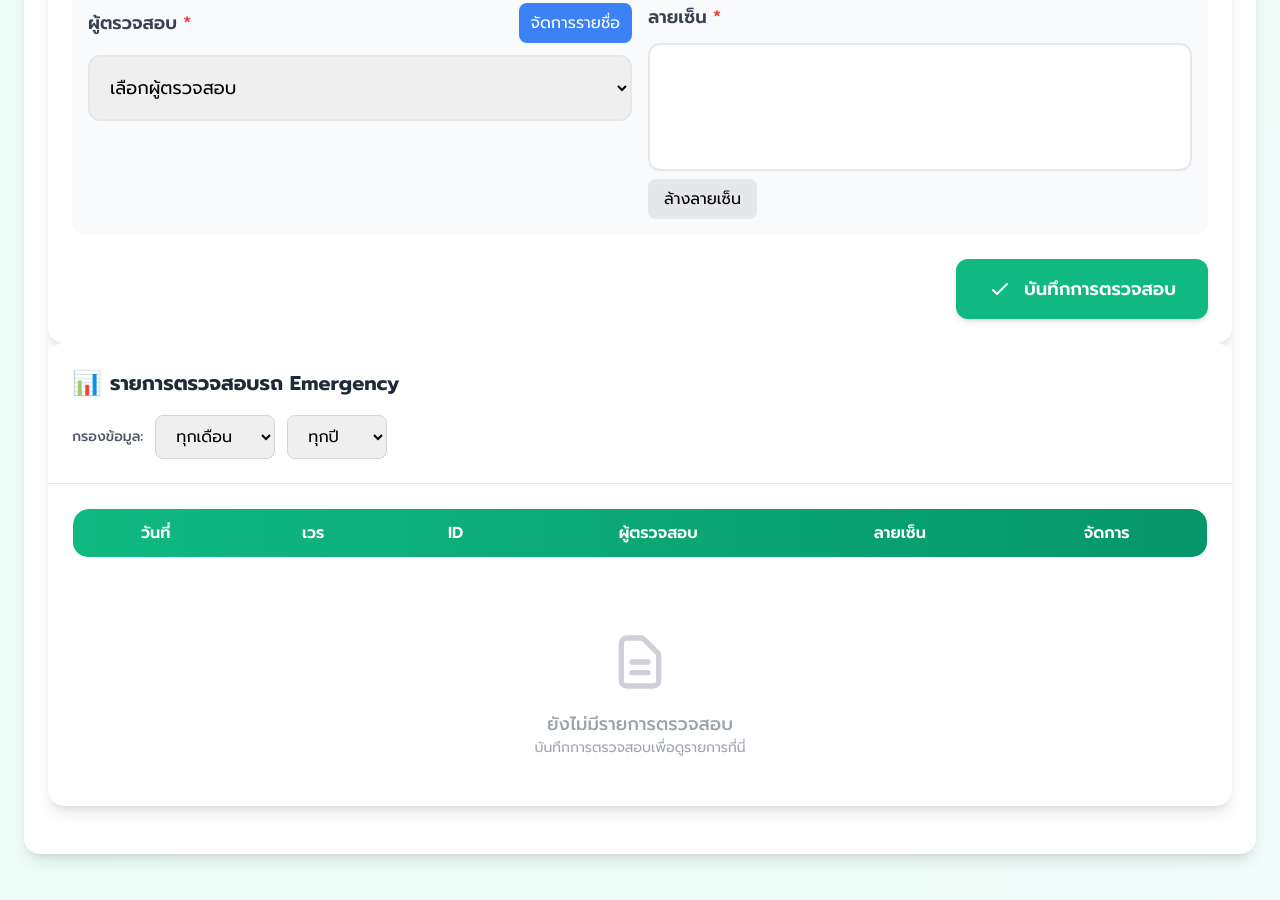
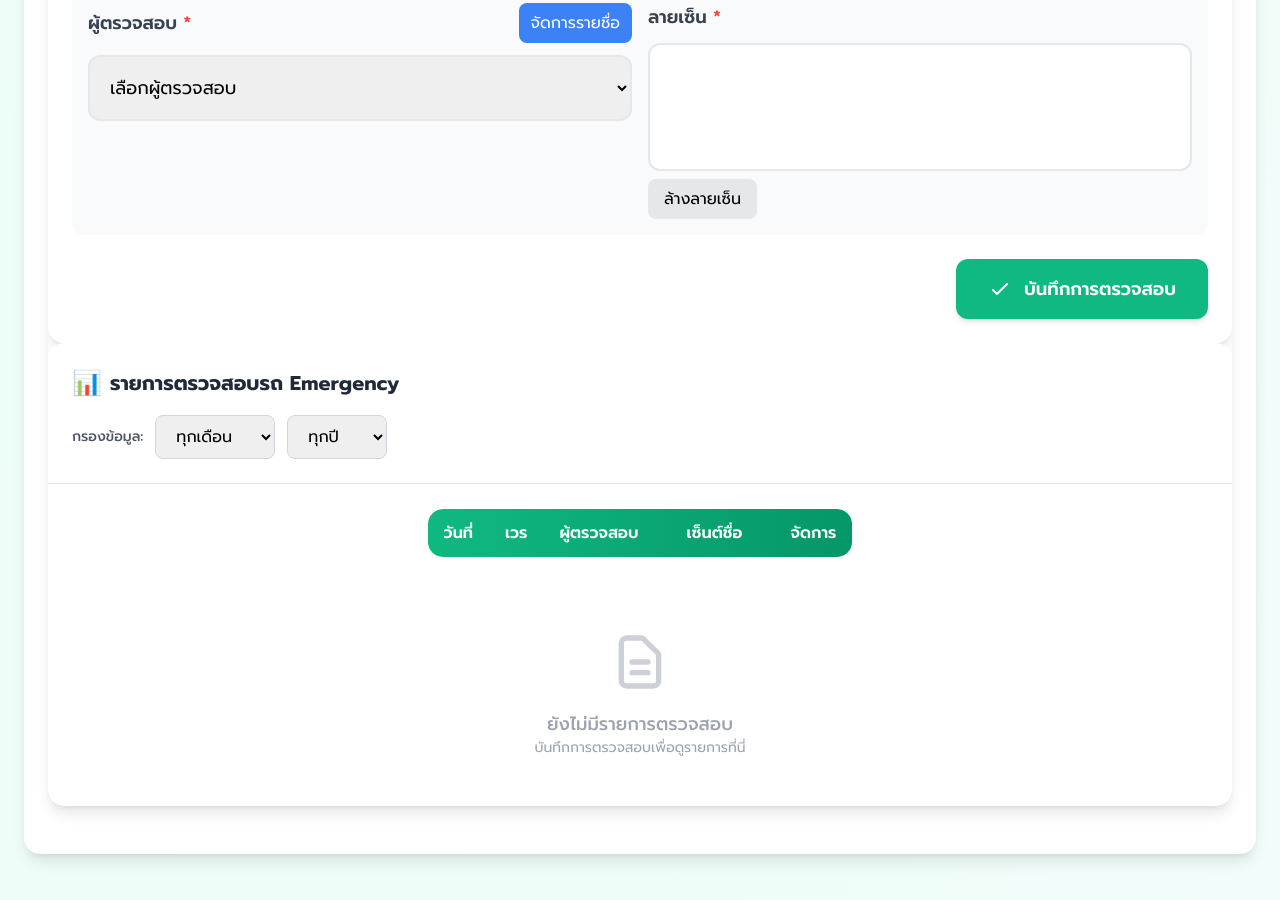
Before and after one commit to Aomaree12/index.emergency733.io, a plain HTML site: page index.html in a window 1280 px wide. Shown: the part 2871-3771 px from the top of the page. Drawn offline with nearby package versions, Linux system fonts and the light colour scheme; some packages are replaced by stand-ins of ours; a script that the page names is missing.

Commit message:
Update index.html

```diff
--- a/index.html
+++ b/index.html
@@ -351,20 +351,20 @@
       </div>
      </div>
     </div>
-    <div class="p-6">
-     <div class="overflow-x-auto">
-      <table class="w-full bg-white rounded-2xl overflow-hidden shadow-sm border border-gray-100">
-       <thead class="bg-gradient-to-r from-emerald-500 to-emerald-600 text-white">
+     <div class="p-6">
+  <div class="overflow-x-auto">
+    <table class="table-auto bg-white rounded-2xl overflow-hidden shadow-sm border border-gray-100 mx-auto">
+      <thead class="bg-gradient-to-r from-emerald-500 to-emerald-600 text-white">
         <tr>
-         <th class="px-6 py-3 text-center font-semibold rounded-tl-2xl">วันที่</th>
-         <th class="px-6 py-3 text-center font-semibold">เวร</th>
-         <th class="px-6 py-3 text-center font-semibold">ID</th>
-         <th class="px-6 py-3 text-center font-semibold">ผู้ตรวจสอบ</th>
-         <th class="px-6 py-3 text-center font-semibold">ลายเซ็น</th>
-         <th class="px-6 py-3 text-center font-semibold rounded-tr-2xl">จัดการ</th>
+          <th class="px-4 py-3 text-center font-semibold whitespace-nowrap rounded-tl-2xl">วันที่</th>
+          <th class="px-4 py-3 text-center font-semibold whitespace-nowrap">เวร</th>
+          <th class="px-4 py-3 text-center font-semibold whitespace-nowrap">ผู้ตรวจสอบ</th>
+          <!-- 👇 เพิ่ม w-[120px] เพื่อให้คอลัมน์เซ็นต์ชื่อมีขนาดคงที่ -->
+          <th class="px-4 py-3 text-center font-semibold whitespace-nowrap w-[120px]">เซ็นต์ชื่อ</th>
+          <th class="px-4 py-3 text-center font-semibold whitespace-nowrap rounded-tr-2xl">จัดการ</th>
         </tr>
-       </thead>
-       <tbody id="inspection-table-body" class="divide-y divide-gray-100"><!-- Inspection records will be inserted here -->
+      </thead>
+      <tbody id="inspection-table-body" class="divide-y divide-gray-100">
        </tbody>
       </table>
      </div>
```
